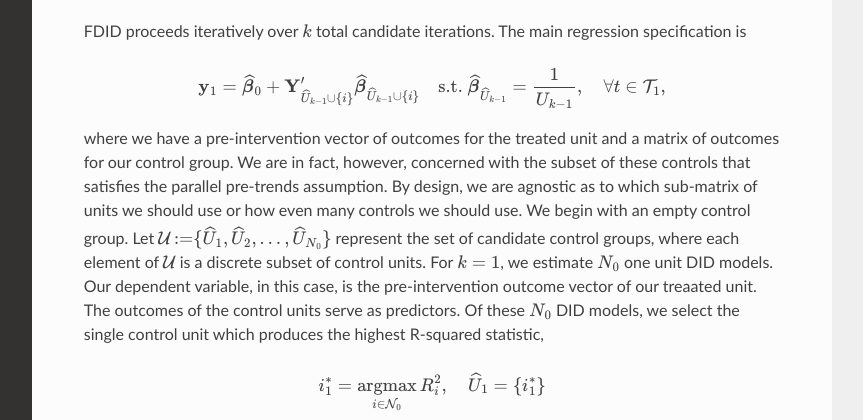
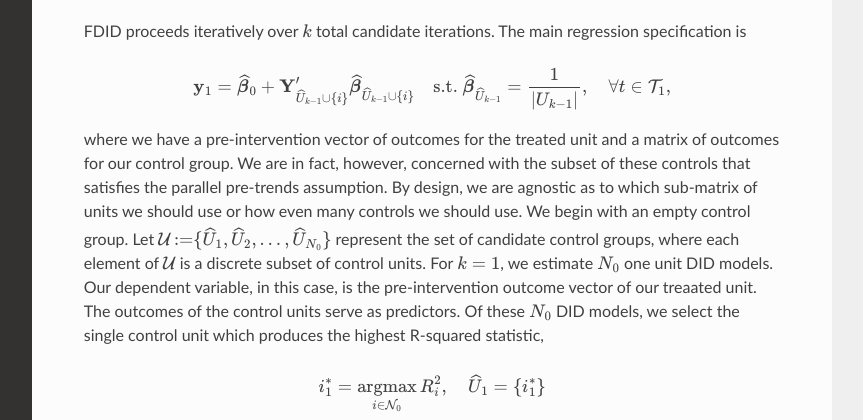
Before and after one commit to jgreathouse9/mlsynth, a Sphinx documentation site: the page built from docs/fdid.rst, in a window 1280 px wide and 900 px high, cut to the strip 480-900 px from the top of the window. Shown: the whole strip, without its empty margins (268-1131 px from the left). Built offline with Sphinx 7.4.7 and the Read the Docs theme 3.1.0, drawn with Linux system fonts in a browser that asks for light colours; pages that are not in the unit, such as notebooks, are missing from menus.

```diff
--- a/docs/fdid.rst
+++ b/docs/fdid.rst
@@ -13,7 +13,7 @@ FDID proceeds iteratively over :math:`k` total candidate iterations. The main re
 
 .. math::
     \mathbf{y}_{1} = \widehat{\boldsymbol{\beta}}_{0} + \mathbf{Y}^{\prime}_{\widehat{U}_{k-1} \cup \{i\}} \widehat{\boldsymbol{\beta}}_{\widehat{U}_{k-1} \cup \{i\}}
-            \quad \text{s.t. } \widehat{\boldsymbol{\beta}}_{\widehat{U}_{k-1}} = \frac{1}{U_{k-1}}, \quad \forall t \in \mathcal{T}_1,
+            \quad \text{s.t. } \widehat{\boldsymbol{\beta}}_{\widehat{U}_{k-1}} = \frac{1}{|U_{k-1}|}, \quad \forall t \in \mathcal{T}_1,
 
 
 where we have a pre-intervention vector of outcomes for the treated unit and a matrix of outcomes for our control group. We are in fact, however, concerned with the subset of these controls that satisfies the parallel pre-trends assumption. By design, we are agnostic as to which sub-matrix of units we should use or how even many controls we should use. We begin with an empty control group. Let :math:`\mathcal{U} \operatorname*{:=} \{\widehat{U}_1, \widehat{U}_2, \ldots, \widehat{U}_{N_0}\}` represent the set of candidate control groups, where each element of :math:`\mathcal{U}` is a discrete subset of control units. For :math:`k=1`, we estimate :math:`N_0` one unit DID models. Our dependent variable, in this case, is the pre-intervention outcome vector of our treaated unit. The outcomes of the control units serve as predictors. Of these :math:`N_0` DID models, we select the single control unit which produces the highest R-squared statistic,
```
